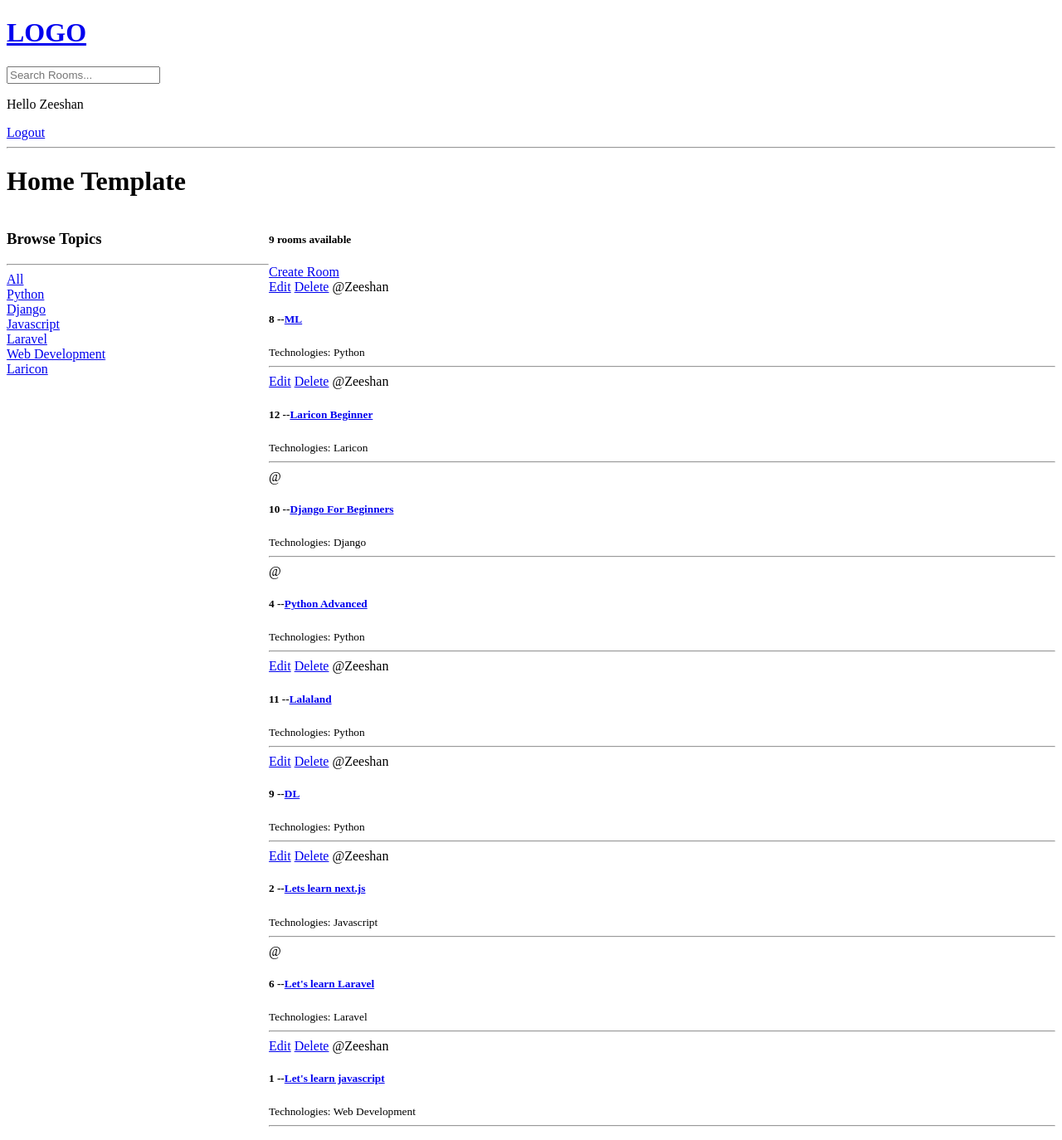
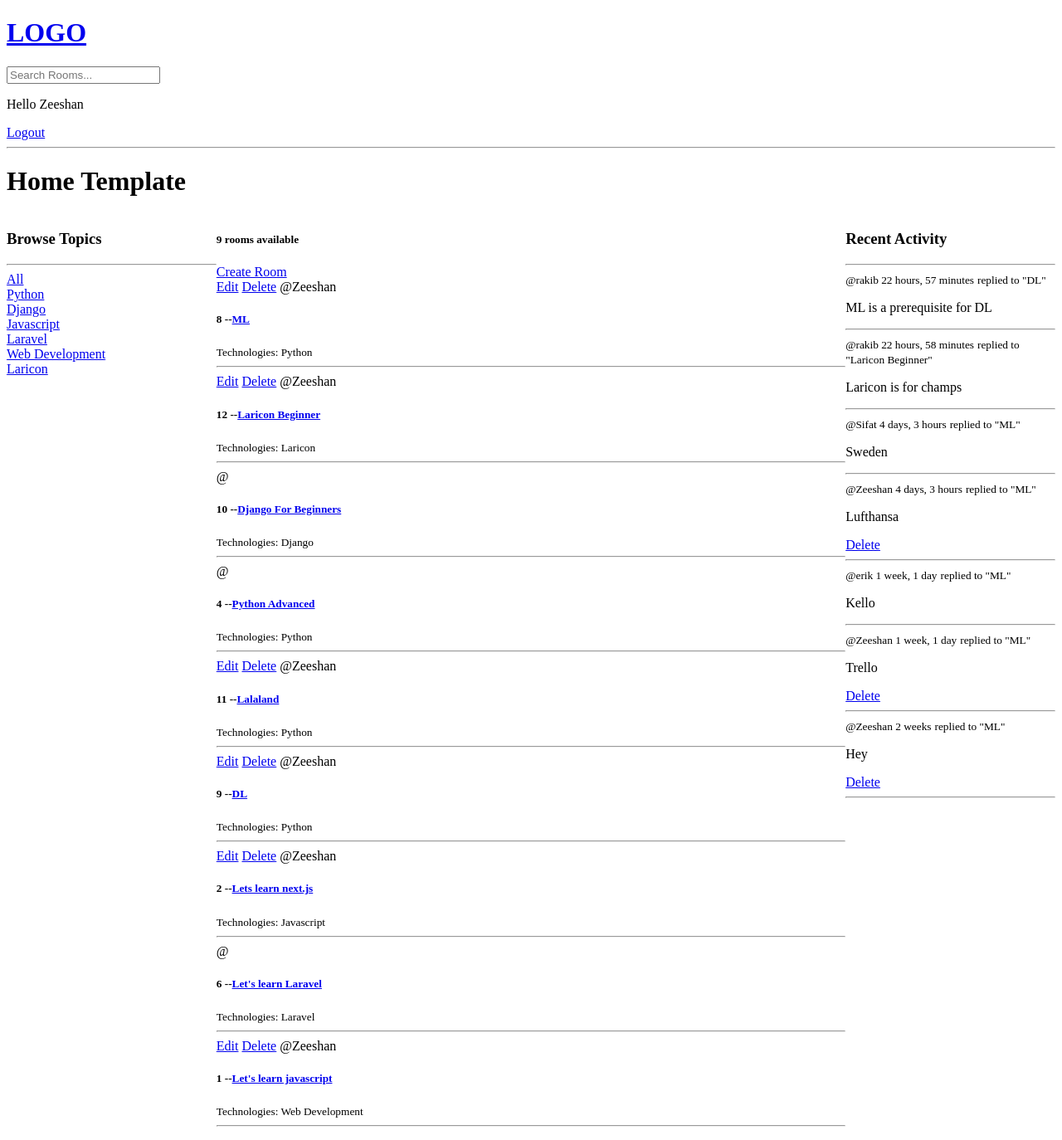
Before and after one commit to Zeeshan-Jamal-365/django-chatroom, a Django app: page / in a window 1280 px wide. Shown: the whole page at 83% size. Run offline with Django 3.2, Linux system fonts and the light colour scheme; a user stored in the database is signed in; data comes from the database, SQL or seed files in the repository; both versions use the stored data as it was after the commit.

Commit message:
Worked on activity_componenents, topic_components

```diff
--- a/base/models.py
+++ b/base/models.py
@@ -16,7 +16,7 @@ class Room(models.Model):
     topic = models.ForeignKey(Topic, on_delete=models.SET_NULL, null=True)
     name = models.CharField(max_length=200)
     description = models.TextField(null=True, blank=True)
-    participants = models.ManyToManyField(User, related_name="participants", blank = True)
+    participants = models.ManyToManyField(User, related_name="participants", blank=True)
     updated = models.DateTimeField(auto_now=True)
     created = models.DateTimeField(auto_now_add=True)
 
@@ -34,5 +34,8 @@ class Message(models.Model):
     updated = models.DateTimeField(auto_now=True)
     created = models.DateTimeField(auto_now_add=True)
 
+    class Meta:
+        ordering = ["-updated", "-created"]
+
     def __str__(self):
         return self.body[0:50]
--- /dev/null
+++ b/base/templates/base/activity_component.html
@@ -0,0 +1,15 @@
+<h3>Recent Activity</h3>
+<hr>
+{% for message in room_messages %}
+<div>
+    <small>@{{message.user}} {{message.created|timesince}}</small>
+    <small>replied to "{{message.room}}"</small>
+    <p>{{message}}</p>
+
+    {% if request.user == message.user %}
+    <a href="{% url 'delete-message' message.id %}">Delete</a>
+
+    {% endif %}
+    <hr>
+</div>
+{% endfor %}
--- a/base/templates/base/home.html
+++ b/base/templates/base/home.html
@@ -5,7 +5,7 @@
 <style>
     .home-container {
         display: grid;
-        grid-template-columns: 1fr 3fr;
+        grid-template-columns: 1fr 3fr 1fr;
     }
 </style>
 
@@ -14,17 +14,9 @@
 <div class='home-container'>
 
     <div>
-        <h3>Browse Topics</h3>
-        <hr>
-        <div>
-            <a href="{% url 'home' %}">All</a>
-        </div>
-        {%for topic in topics%}
-        <div>
-            <a href="{% url 'home' %}?q={{topic.name}}">{{topic.name}}</a>
-        </div>
-        {%endfor%}
+        {% include 'base/topics_component.html' %}
     </div>
+
 
     <div>
         <h5>{{room_count}} rooms available</h5>
@@ -50,7 +42,9 @@
 
     </div>
 
-
+    <div>
+        {% include 'base/activity_component.html' %}
+    </div>
 
 </div>
 {% endblock content %}
--- /dev/null
+++ b/base/templates/base/topics_component.html
@@ -0,0 +1,10 @@
+<h3>Browse Topics</h3>
+<hr>
+<div>
+    <a href="{% url 'home' %}">All</a>
+</div>
+{%for topic in topics%}
+<div>
+    <a href="{% url 'home' %}?q={{topic.name}}">{{topic.name}}</a>
+</div>
+{%endfor%}
--- a/base/views.py
+++ b/base/views.py
@@ -24,13 +24,21 @@ def home(request):
     )
     topics = Topic.objects.all()
     room_count = rooms.count()
-    context = {"rooms": rooms, "topics": topics, "room_count": room_count}
+    # room_messages = Message.objects.all()
+    room_messages = Message.objects.filter(Q(room__topic__name__icontains=q))
+
+    context = {
+        "rooms": rooms,
+        "topics": topics,
+        "room_count": room_count,
+        "room_messages": room_messages,
+    }
     return render(request, "base/home.html", context)
 
 
 def room(request, pk):
     room = Room.objects.get(id=pk)
-    room_messages = room.message_set.all().order_by("-created")
+    room_messages = room.message_set.all()
     participants = room.participants.all()
 
     if request.method == "POST":
@@ -88,6 +96,7 @@ def deleteRoom(request, pk):
         room.delete()
         return redirect("home")
     return render(request, "base/delete.html", {"obj": room})
+
 
 @login_required(login_url="login")
 def deleteMessage(request, pk):
```
Also changed, not shown: db.sqlite3.
